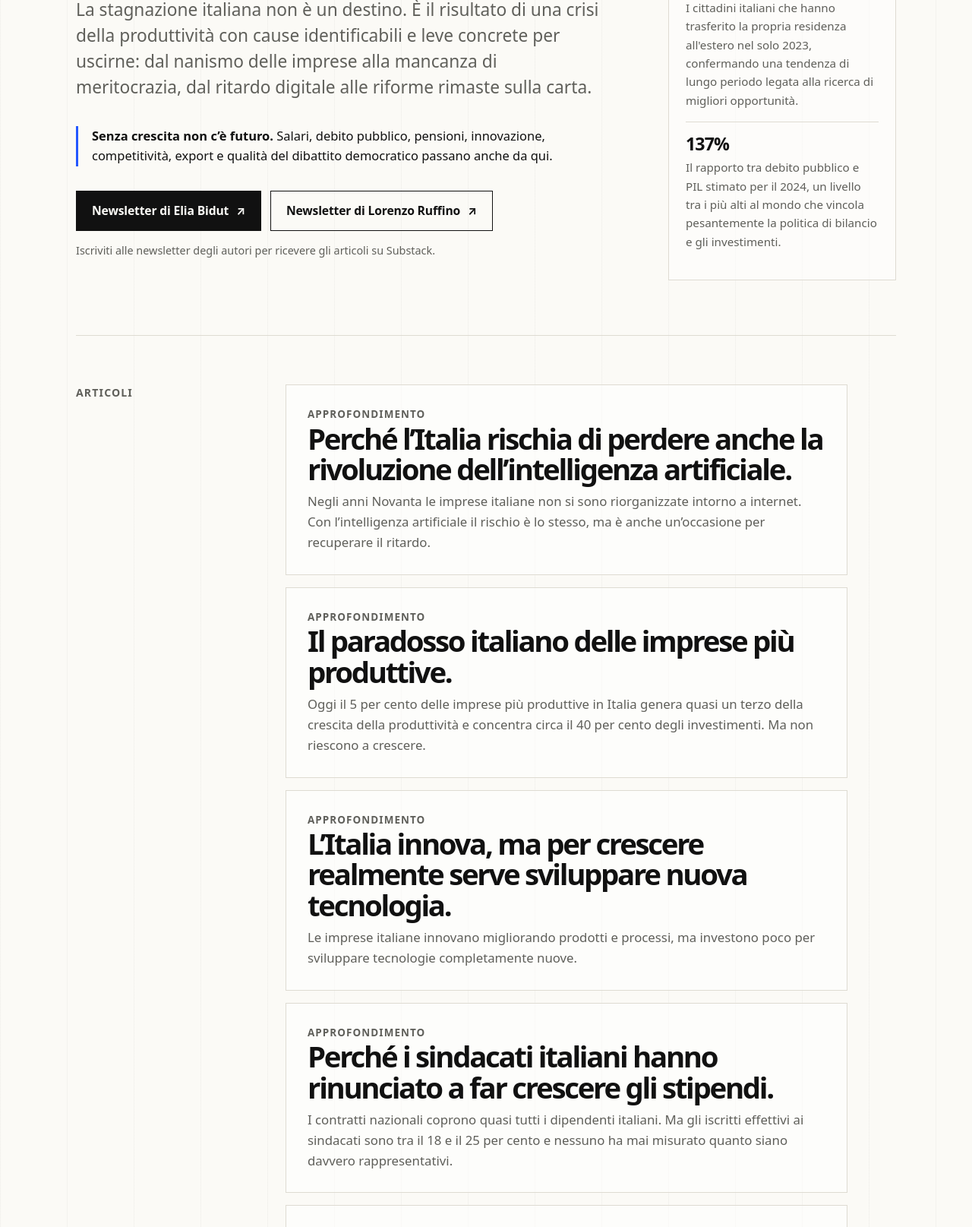
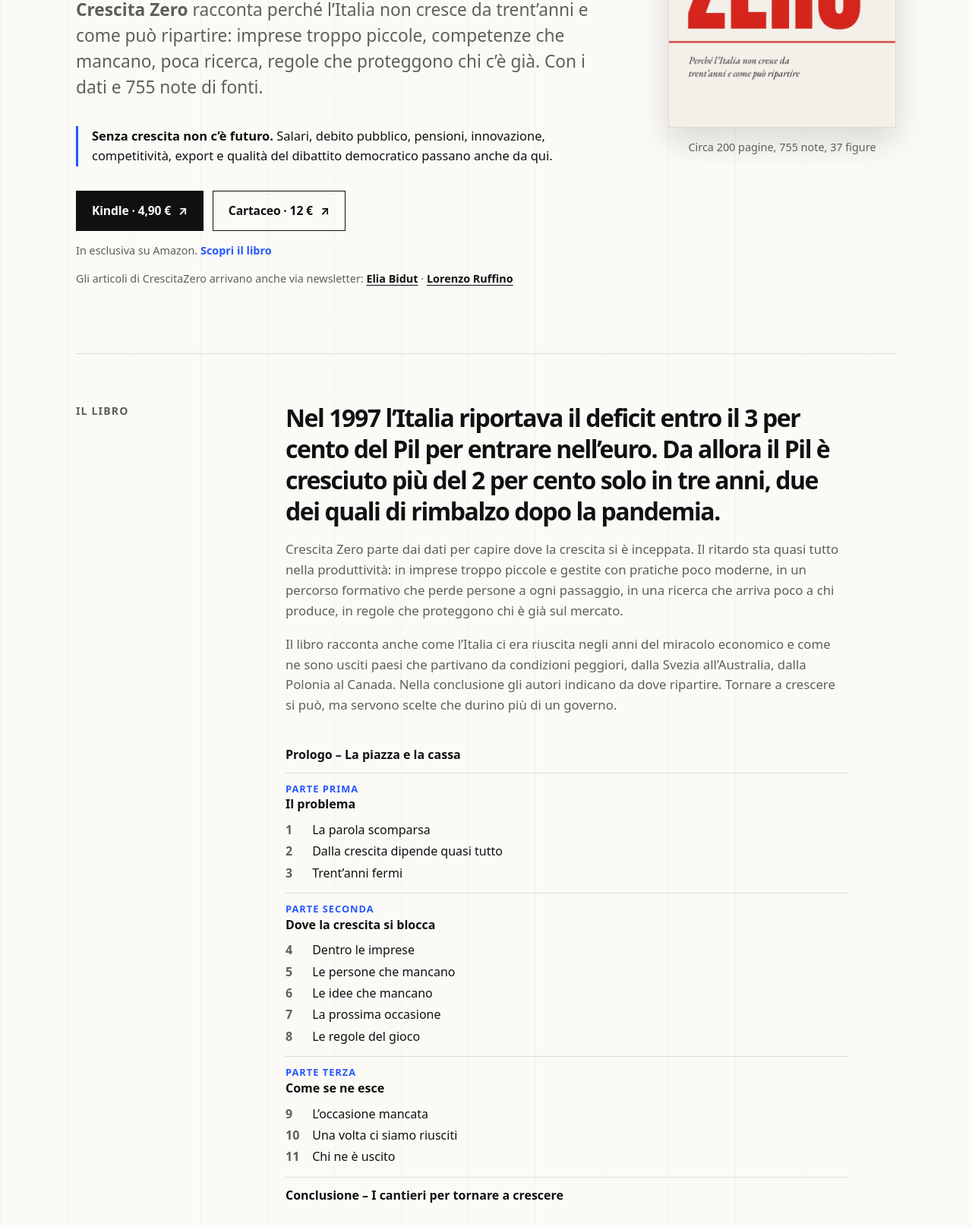
Before and after one commit to crescitazero/crescitazero.github.io, a plain HTML site: page index.html in a window 1280 px wide. Shown: the part 450-2065 px from the top of the page at 76% size. Drawn offline with Linux system fonts and the light colour scheme.

Commit message:
Rende la home il sito del libro: hero con copertina e sezione #libro
Co-Authored-By: Claude Opus 5.5 <noreply@anthropic.com>

```diff
--- a/index.html
+++ b/index.html
@@ -5,7 +5,7 @@
   <meta name="viewport" content="width=device-width, initial-scale=1">
   <title>Perché l'Italia non cresce: produttività, salari, lavoro</title>
   <link rel="icon" type="image/png" href="favicon.png">
-  <meta name="description" content="Perché in Italia la crescita si è fermata: produttività, salari e lavoro spiegati con i dati di Istat, Eurostat e OCSE. Progetto gratuito, grafici scaricabili.">
+  <meta name="description" content="Perché in Italia la crescita si è fermata, spiegato con i dati di Istat, Eurostat e OCSE. Articoli gratuiti con grafici scaricabili e il libro Crescita Zero di Lorenzo Ruffino ed Elia Bidut.">
 
   <!-- build: generato da tools/build.py -->
   <link rel="canonical" href="https://crescitazero.it/">
@@ -19,7 +19,7 @@
   <meta property="og:locale" content="it_IT">
   <meta property="og:url" content="https://crescitazero.it/">
   <meta property="og:title" content="CrescitaZero — Perché l’Italia non cresce più?">
-  <meta property="og:description" content="Perché in Italia la crescita si è fermata: produttività, salari e lavoro spiegati con i dati di Istat, Eurostat e OCSE. Progetto gratuito, grafici scaricabili.">
+  <meta property="og:description" content="Perché in Italia la crescita si è fermata, spiegato con i dati di Istat, Eurostat e OCSE. Articoli gratuiti con grafici scaricabili e il libro Crescita Zero di Lorenzo Ruffino ed Elia Bidut.">
   <meta property="og:image" content="https://crescitazero.it/assets/social/default.png">
   <meta property="og:image:type" content="image/png">
   <meta property="og:image:width" content="1200">
@@ -27,7 +27,7 @@
   <meta property="og:image:alt" content="CrescitaZero — Perché l’Italia non cresce più?">
   <meta name="twitter:card" content="summary_large_image">
   <meta name="twitter:title" content="CrescitaZero — Perché l’Italia non cresce più?">
-  <meta name="twitter:description" content="Perché in Italia la crescita si è fermata: produttività, salari e lavoro spiegati con i dati di Istat, Eurostat e OCSE. Progetto gratuito, grafici scaricabili.">
+  <meta name="twitter:description" content="Perché in Italia la crescita si è fermata, spiegato con i dati di Istat, Eurostat e OCSE. Articoli gratuiti con grafici scaricabili e il libro Crescita Zero di Lorenzo Ruffino ed Elia Bidut.">
   <meta name="twitter:image" content="https://crescitazero.it/assets/social/default.png">
   <meta name="twitter:image:alt" content="CrescitaZero — Perché l’Italia non cresce più?">
   <meta name="twitter:creator" content="@Ruffino_Lorenzo">
@@ -40,7 +40,7 @@
         "@id": "https://crescitazero.it/#website",
         "name": "CrescitaZero",
         "url": "https://crescitazero.it/",
-        "description": "Perché in Italia la crescita si è fermata: produttività, salari e lavoro spiegati con i dati di Istat, Eurostat e OCSE. Progetto gratuito, grafici scaricabili.",
+        "description": "Perché in Italia la crescita si è fermata, spiegato con i dati di Istat, Eurostat e OCSE. Articoli gratuiti con grafici scaricabili e il libro Crescita Zero di Lorenzo Ruffino ed Elia Bidut.",
         "inLanguage": "it",
         "publisher": {
           "@id": "https://crescitazero.it/#organization"
@@ -240,6 +240,7 @@
 
     .cta-buttons {
       display: flex;
+      flex-wrap: wrap;
       gap: 12px;
       margin-top: 32px;
     }
@@ -284,43 +285,40 @@
       font-size: 0.9rem;
     }
 
-    .panel {
-      border: 1px solid var(--line);
-      background: rgba(255,255,255,0.52);
-      padding: 22px;
+    .cover {
+      margin: 0;
     }
 
-    .panel-label {
-      margin: 0 0 18px;
-      color: var(--muted);
-      font-size: 0.8rem;
-      font-weight: 850;
-      letter-spacing: 0.08em;
-      text-transform: uppercase;
+    .cover a {
+      display: block;
     }
 
-    .panel-item {
-      padding: 16px 0;
-      border-top: 1px solid var(--line);
+    .cover img {
+      display: block;
+      width: 100%;
+      height: auto;
+      border: 1px solid var(--line);
+      box-shadow: 0 18px 40px rgba(17,17,17,0.14);
     }
 
-    .panel-item:first-of-type {
-      border-top: 0;
-      padding-top: 0;
+    .cover figcaption {
+      margin-top: 14px;
+      color: var(--muted);
+      font-size: 0.9rem;
+      text-align: center;
     }
 
-    .panel-item strong {
-      display: block;
-      font-size: 1.45rem;
-      line-height: 1.1;
-      letter-spacing: -0.04em;
+    .cta-secondary {
+      margin-top: 14px;
+      color: var(--muted);
+      font-size: 0.9rem;
     }
 
-    .panel-item span {
-      display: block;
-      margin-top: 6px;
-      color: var(--muted);
-      font-size: 0.95rem;
+    .cta-secondary a {
+      color: var(--text);
+      font-weight: 700;
+      text-decoration: underline;
+      text-underline-offset: 3px;
     }
 
     .section {
@@ -473,6 +471,67 @@
       color: var(--muted);
     }
 
+    .link-testo {
+      color: var(--accent);
+      font-weight: 750;
+    }
+
+    .indice {
+      margin: 28px 0 0;
+      padding: 0;
+      list-style: none;
+    }
+
+    .indice > li {
+      padding: 12px 0;
+      border-top: 1px solid var(--line);
+      font-weight: 650;
+      line-height: 1.4;
+    }
+
+    .indice > li:first-child {
+      border-top: 0;
+    }
+
+    .indice .parte {
+      display: block;
+      color: var(--accent);
+      font-size: 0.8rem;
+      font-weight: 850;
+      letter-spacing: 0.08em;
+      text-transform: uppercase;
+    }
+
+    .indice ol {
+      margin: 8px 0 0;
+      padding: 0;
+      list-style: none;
+    }
+
+    .indice ol li {
+      padding: 3px 0;
+      font-weight: 500;
+    }
+
+    .indice ol li span {
+      display: inline-block;
+      min-width: 2.2em;
+      color: var(--muted);
+      font-weight: 750;
+    }
+
+    .libro-numeri {
+      margin: 24px 0 0;
+      padding-left: 18px;
+      border-left: 3px solid var(--accent);
+      font-size: 1.03rem;
+    }
+
+    .libro-link {
+      margin: 18px 0 0;
+      font-size: 0.98rem;
+    }
+
     .contact-box {
       padding: 28px;
       background: var(--text);
@@ -544,6 +603,10 @@
         padding: 18px 0 52px;
       }
 
+      .cover {
+        width: min(70%, 300px);
+      }
+
       .cta-buttons {
         flex-direction: column;
         align-items: stretch;
@@ -610,6 +673,8 @@
       </a>
 
       <nav aria-label="Navigazione principale">
+        <a href="#libro" data-umami-event="nav_click" data-umami-event-target="libro">Libro</a>
+        <a href="note.html" data-umami-event="nav_click" data-umami-event-target="note">Note</a>
         <a href="#articoli" data-umami-event="nav_click" data-umami-event-target="articoli">Articoli</a>
         <a href="#progetto" data-umami-event="nav_click" data-umami-event-target="progetto">Progetto</a>
         <a href="#metodo" data-umami-event="nav_click" data-umami-event-target="metodo">Metodo</a>
@@ -621,15 +686,14 @@
   <main class="page">
     <section class="hero">
       <div>
-        <p class="kicker">Italia, crescita, dati</p>
+        <p class="kicker">Il libro di Lorenzo Ruffino ed Elia Bidut</p>
 
         <h1>Perché l’Italia non cresce più?</h1>
 
         <p class="lead">
-          La stagnazione italiana non è un destino. È il risultato di una crisi della
-          produttività con cause identificabili e leve concrete per uscirne: dal nanismo
-          delle imprese alla mancanza di meritocrazia, dal ritardo digitale alle riforme
-          rimaste sulla carta.
+          <strong>Crescita Zero</strong> racconta perché l’Italia non cresce da trent’anni e come può
+          ripartire: imprese troppo piccole, competenze che mancano, poca ricerca, regole che
+          proteggono chi c’è già. Con i dati e 755 note di fonti.
         </p>
 
         <p class="hero-note">
@@ -639,39 +703,109 @@
         </p>
 
         <div class="cta-buttons">
-          <a class="cta" href="https://lavoroinfatti.substack.com/" target="_blank" rel="noopener" data-umami-event="newsletter_cta_click" data-umami-event-author="bidut" data-umami-event-location="hero">
-            Newsletter di Elia Bidut
+          <a class="cta" href="https://www.amazon.it/dp/B0HRQB1452" target="_blank" rel="noopener" data-umami-event="book_click" data-umami-event-format="kindle" data-umami-event-location="hero">
+            Kindle · 4,90 €
             <span class="cta-arrow" aria-hidden="true">↗</span>
           </a>
-          <a class="cta cta-outline" href="https://www.lorenzoruffino.it/" target="_blank" rel="noopener" data-umami-event="newsletter_cta_click" data-umami-event-author="ruffino" data-umami-event-location="hero">
-            Newsletter di Lorenzo Ruffino
+          <a class="cta cta-outline" href="https://www.amazon.it/dp/B0HRFZ3QNH" target="_blank" rel="noopener" data-umami-event="book_click" data-umami-event-format="cartaceo" data-umami-event-location="hero">
+            Cartaceo · 12 €
             <span class="cta-arrow" aria-hidden="true">↗</span>
           </a>
         </div>
 
         <p class="cta-meta">
-          Iscriviti alle newsletter degli autori per ricevere gli articoli su Substack.
+          In esclusiva su Amazon. <a class="link-testo" href="libro.html" data-umami-event="book_link_click" data-umami-event-target="libro" data-umami-event-location="hero">Scopri il libro</a>
+        </p>
+
+        <p class="cta-secondary">
+          Gli articoli di CrescitaZero arrivano anche via newsletter:
+          <a href="https://lavoroinfatti.substack.com/" target="_blank" rel="noopener" data-umami-event="newsletter_cta_click" data-umami-event-author="bidut" data-umami-event-location="hero">Elia Bidut</a>
+          ·
+          <a href="https://www.lorenzoruffino.it/" target="_blank" rel="noopener" data-umami-event="newsletter_cta_click" data-umami-event-author="ruffino" data-umami-event-location="hero">Lorenzo Ruffino</a>
         </p>
       </div>
 
-      <aside class="panel" aria-label="Numeri della stagnazione italiana">
-        <p class="panel-label">L’Italia in tre numeri</p>
+      <figure class="cover">
+        <a href="libro.html" data-umami-event="book_link_click" data-umami-event-target="libro" data-umami-event-location="hero">
+          <img src="assets/libro/copertina-600.jpg"
+               srcset="assets/libro/copertina-600.jpg 600w, assets/libro/copertina-1200.jpg 1200w"
+               sizes="(max-width: 820px) 70vw, 300px"
+               width="600" height="900"
+               alt="Copertina di Crescita Zero. Perché l’Italia non cresce da trent’anni e come può ripartire, di Lorenzo Ruffino ed Elia Bidut">
+        </a>
+        <figcaption>Circa 200 pagine, 755 note, 37 figure</figcaption>
+      </figure>
+    </section>
 
-        <div class="panel-item">
-          <strong>+0,3%</strong>
-          <span>La crescita media annua della produttività del lavoro in Italia tra il 1995 e il 2022, un dato nettamente inferiore ai principali partner europei.</span>
+    <section class="section" id="libro">
+      <h2 class="section-title">Il libro</h2>
+      <div class="section-body">
+        <p class="big-text">
+          Nel 1997 l’Italia riportava il deficit entro il 3 per cento del Pil per entrare nell’euro. Da allora il Pil è cresciuto più del 2 per cento solo in tre anni, due dei quali di rimbalzo dopo la pandemia.
+        </p>
+        <p class="muted">
+          Crescita Zero parte dai dati per capire dove la crescita si è inceppata. Il ritardo sta quasi tutto nella produttività: in imprese troppo piccole e gestite con pratiche poco moderne, in un percorso formativo che perde persone a ogni passaggio, in una ricerca che arriva poco a chi produce, in regole che proteggono chi è già sul mercato.
+        </p>
+        <p class="muted">
+          Il libro racconta anche come l’Italia ci era riuscita negli anni del miracolo economico e come ne sono usciti paesi che partivano da condizioni peggiori, dalla Svezia all’Australia, dalla Polonia al Canada. Nella conclusione gli autori indicano da dove ripartire. Tornare a crescere si può, ma servono scelte che durino più di un governo.
+        </p>
+
+        <ul class="indice" aria-label="Indice del libro">
+          <li>Prologo – La piazza e la cassa</li>
+          <li>
+            <span class="parte">Parte prima</span>
+            Il problema
+            <ol>
+              <li><span>1</span>La parola scomparsa</li>
+              <li><span>2</span>Dalla crescita dipende quasi tutto</li>
+              <li><span>3</span>Trent’anni fermi</li>
+            </ol>
+          </li>
+          <li>
+            <span class="parte">Parte seconda</span>
+            Dove la crescita si blocca
+            <ol>
+              <li><span>4</span>Dentro le imprese</li>
+              <li><span>5</span>Le persone che mancano</li>
+              <li><span>6</span>Le idee che mancano</li>
+              <li><span>7</span>La prossima occasione</li>
+              <li><span>8</span>Le regole del gioco</li>
+            </ol>
+          </li>
+          <li>
+            <span class="parte">Parte terza</span>
+            Come se ne esce
+            <ol>
+              <li><span>9</span>L’occasione mancata</li>
+              <li><span>10</span>Una volta ci siamo riusciti</li>
+              <li><span>11</span>Chi ne è uscito</li>
+            </ol>
+          </li>
+          <li>Conclusione – I cantieri per tornare a crescere</li>
+        </ul>
+
+        <p class="libro-numeri">
+          Circa 200 pagine di testo più un apparato di 755 note, con 37 figure. Le note, con
+          tutte le fonti, sono anche online:
+          <a class="link-testo" href="note.html" data-umami-event="book_link_click" data-umami-event-target="note" data-umami-event-location="libro">leggi e cerca le note</a>.
+        </p>
+
+        <div class="cta-buttons">
+          <a class="cta" href="https://www.amazon.it/dp/B0HRQB1452" target="_blank" rel="noopener" data-umami-event="book_click" data-umami-event-format="kindle" data-umami-event-location="libro">
+            Kindle · 4,90 €
+            <span class="cta-arrow" aria-hidden="true">↗</span>
+          </a>
+          <a class="cta cta-outline" href="https://www.amazon.it/dp/B0HRFZ3QNH" target="_blank" rel="noopener" data-umami-event="book_click" data-umami-event-format="cartaceo" data-umami-event-location="libro">
+            Cartaceo · 12 €
+            <span class="cta-arrow" aria-hidden="true">↗</span>
+          </a>
         </div>
 
-        <div class="panel-item">
-          <strong>156.000</strong>
-          <span>I cittadini italiani che hanno trasferito la propria residenza all'estero nel solo 2023, confermando una tendenza di lungo periodo legata alla ricerca di migliori opportunità.</span>
-        </div>
-
-        <div class="panel-item">
-          <strong>137%</strong>
-          <span>Il rapporto tra debito pubblico e PIL stimato per il 2024, un livello tra i più alti al mondo che vincola pesantemente la politica di bilancio e gli investimenti.</span>
-        </div>
-      </aside>
+        <p class="libro-link">
+          In esclusiva su Amazon.
+          <a class="link-testo" href="libro.html" data-umami-event="book_link_click" data-umami-event-target="libro" data-umami-event-location="libro">Tutte le informazioni sul libro</a>
+        </p>
+      </div>
     </section>
 
     <section class="section" id="articoli">
```
